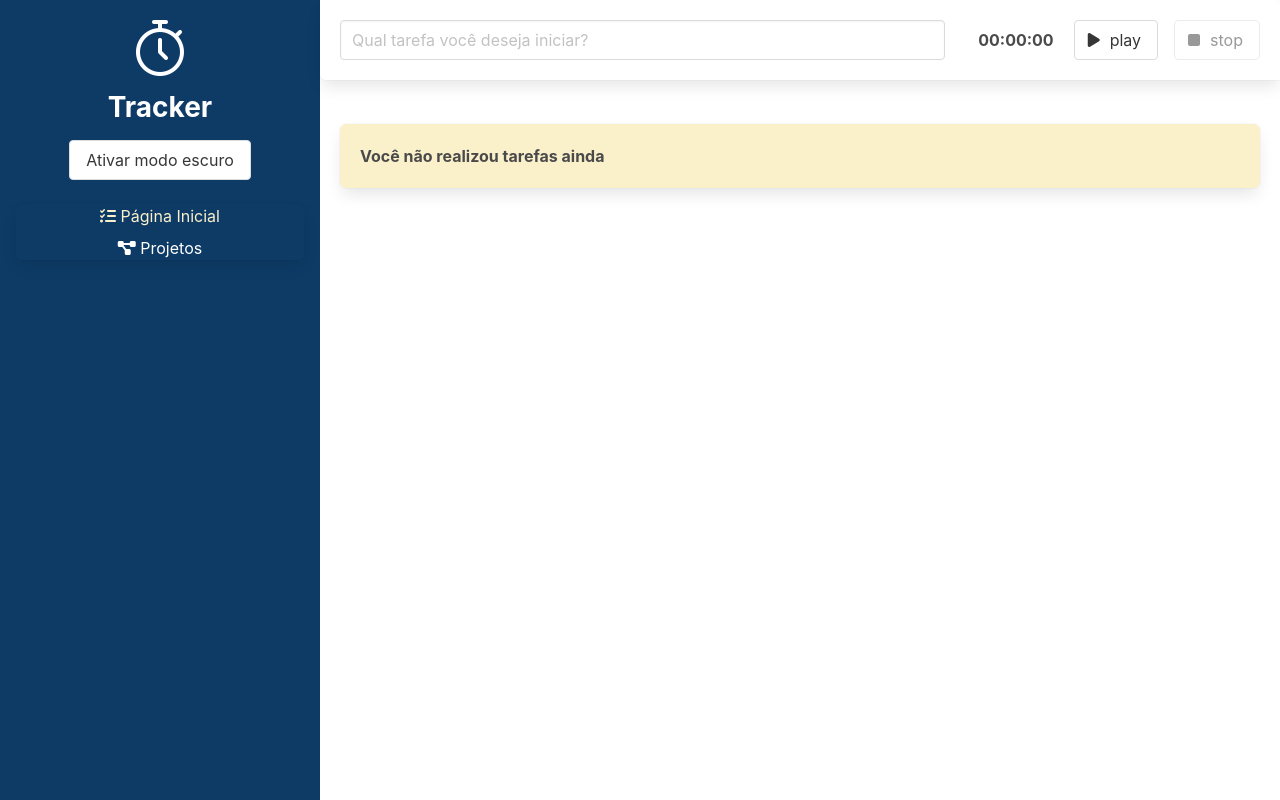
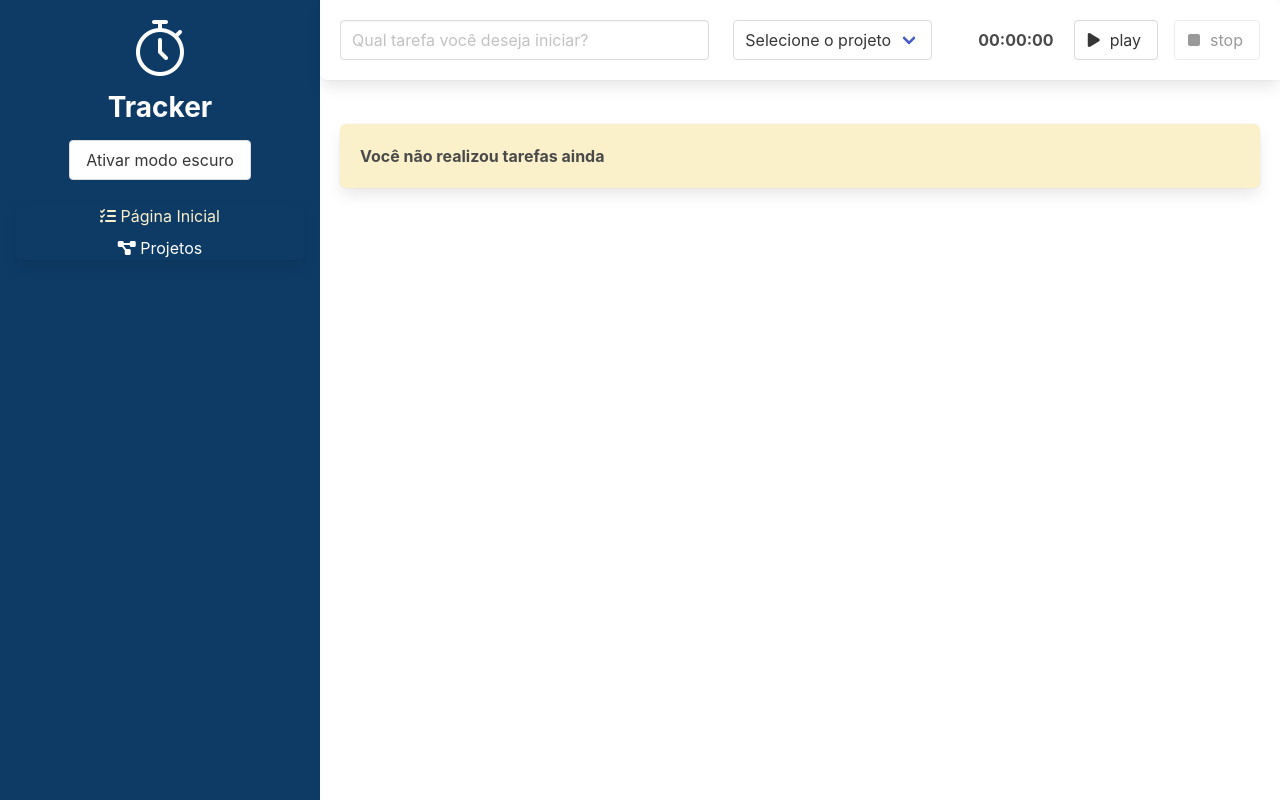
Before and after one commit to adriatls/Tracker, a Vue app: page / in a window 1280 px wide. Built offline with nearby package versions, Linux system fonts and the light colour scheme.

Commit message:
:sparkles: Feat: implementando vuex para lidar com variáveis globais

```diff
--- a/package.json
+++ b/package.json
@@ -10,7 +10,8 @@
   "dependencies": {
     "core-js": "^3.8.3",
     "vue": "^3.2.13",
-    "vue-router": "^4.1.6"
+    "vue-router": "^4.1.6",
+    "vuex": "^4.0.2"
   },
   "devDependencies": {
     "@fortawesome/fontawesome-free": "^6.4.0",
--- a/src/Interfaces/IFinishedTask.ts
+++ b/src/Interfaces/IFinishedTask.ts
@@ -1,4 +1,7 @@
+import IProject from "./IProject";
+
 export default interface IFinishedTask {
     timeSeconds: number,
     taskTitle: string,
+    project: IProject,
 }
--- a/src/components/MainForm/MainForm.vue
+++ b/src/components/MainForm/MainForm.vue
@@ -2,7 +2,7 @@
   <div class="box form">
     <div class="columns controls-section">
       <div
-        class="column is-8 input-container"
+        class="column is-5 input-container"
         role="form"
         aria-label="Formulário para criação de uma nova tarefa"
       >
@@ -13,6 +13,20 @@
           v-model="taskTitle"
         />
       </div>
+      <div class="column is-3">
+        <div class="select">
+          <select v-model="projectId">
+            <option value="">Selecione o projeto</option>
+            <option
+              :value="project.id"
+              v-for="project in projectsList"
+              :key="project.id"
+            >
+              {{ project.name }}
+            </option>
+          </select>
+        </div>
+      </div>
       <div class="column">
         <timer-crontrol @finished-task="finishTask"/>
       </div>
@@ -21,8 +35,10 @@
 </template>
 
 <script lang="ts">
-import { defineComponent } from "vue";
+import { computed, defineComponent } from "vue";
 import TimerCrontrol from "../TimerControl/TimerCrontrol.vue";
+import { useStore } from "vuex";
+import { key } from "@/store";
 
 export default defineComponent({
   name: 'MainForm',
@@ -31,15 +47,25 @@ export default defineComponent({
   },
   emits: ['newTaskFinished'],
   data () {
-    let taskTitle = ''
     return {
-      taskTitle
+      taskTitle: '',
+      projectId: ''
     }
   },
   methods: {
     finishTask (timeSeconds: number) : void {
-      this.$emit('newTaskFinished', {timeSeconds, taskTitle: this.taskTitle   })
+      this.$emit('newTaskFinished', {
+        timeSeconds,
+        taskTitle: this.taskTitle,
+        project: this.projectsList.find (proj => proj.id === this.projectId)
+      })
       this.taskTitle = ''
+    }
+  },
+  setup () {
+    const store = useStore(key)
+    return {
+      projectsList: computed(() => store.state.projectsList),
     }
   },
 })
--- a/src/main.ts
+++ b/src/main.ts
@@ -2,7 +2,9 @@ import { createApp } from 'vue'
 import App from './App.vue'
 import '@fortawesome/fontawesome-free/css/all.css'
 import router from './router'
+import { key, store } from './store'
 
 createApp(App)
 .use(router)
+.use(store, key)
 .mount('#app')
--- /dev/null
+++ b/src/store/index.ts
@@ -0,0 +1,28 @@
+import IProject from '@/Interfaces/IProject';
+import { createStore, Store } from 'vuex';
+import { InjectionKey } from 'vue';
+
+interface State {
+    projectsList: IProject[]
+}
+
+export const key: InjectionKey<Store<State>> = Symbol()
+
+export const store = createStore<State>({
+    state: {
+        projectsList: [
+            {
+                id: new Date().toISOString(),
+                name: 'TypeScript'
+            },
+            {
+                id: new Date().toISOString(),
+                name: 'Vue'
+            },
+            {
+                id: new Date().toISOString(),
+                name: 'Vuex'
+            }
+        ],
+    }
+})
```
Also changed, not shown: 1 other file (tests, documents, lock files or other folders).
